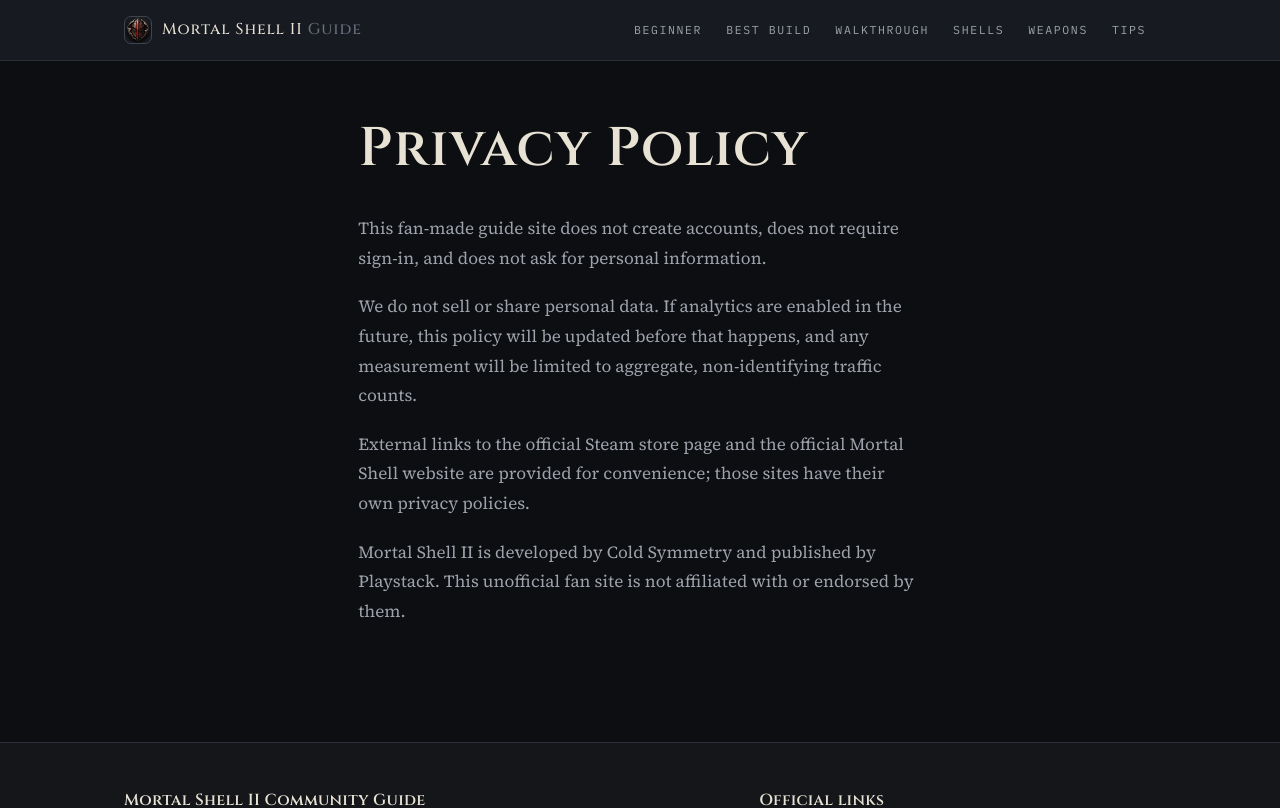
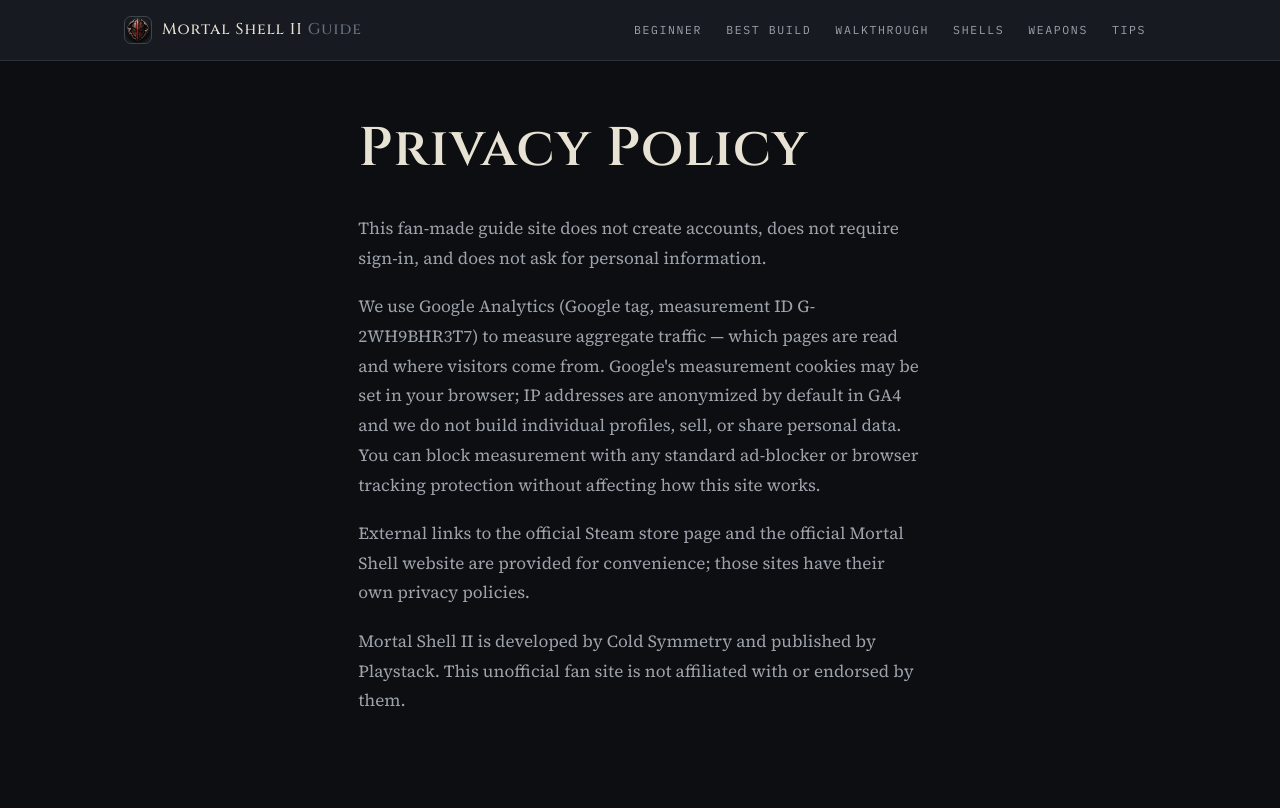
Before and after one commit to bruce-hmz/-mortalshell2, a Next.js app: page /privacy in a window 1280 px wide. Shown: the top 808 px of the page. Built offline with nearby package versions, Linux system fonts and the light colour scheme; no server answers.

Commit message:
Add Google Analytics G-2WH9BHR3T7 via @next/third-parties; disclose in privacy policy

```diff
--- a/app/layout.tsx
+++ b/app/layout.tsx
@@ -1,5 +1,6 @@
 import type { Metadata } from "next";
 import { Cinzel, Source_Serif_4, IBM_Plex_Mono } from "next/font/google";
+import { GoogleAnalytics } from "@next/third-parties/google";
 import "./globals.css";
 import { SiteHeader } from "@/components/site-header";
 import { SiteFooter } from "@/components/site-footer";
@@ -58,6 +59,7 @@ export default function RootLayout({
         <SiteHeader />
         <main id="main">{children}</main>
         <SiteFooter />
+        <GoogleAnalytics gaId="G-2WH9BHR3T7" />
       </body>
     </html>
   );
--- a/app/privacy/page.tsx
+++ b/app/privacy/page.tsx
@@ -16,10 +16,13 @@ export default function PrivacyPage() {
         sign-in, and does not ask for personal information.
       </p>
       <p>
-        We do not sell or share personal data. If analytics are enabled in the
-        future, this policy will be updated before that happens, and any
-        measurement will be limited to aggregate, non-identifying traffic
-        counts.
+        We use Google Analytics (Google tag, measurement ID G-2WH9BHR3T7) to
+        measure aggregate traffic — which pages are read and where visitors
+        come from. Google&apos;s measurement cookies may be set in your
+        browser; IP addresses are anonymized by default in GA4 and we do not
+        build individual profiles, sell, or share personal data. You can
+        block measurement with any standard ad-blocker or browser tracking
+        protection without affecting how this site works.
       </p>
       <p>
         External links to the official Steam store page and the official
--- a/package.json
+++ b/package.json
@@ -9,6 +9,7 @@
     "lint": "next lint"
   },
   "dependencies": {
+    "@next/third-parties": "^16.3.1",
     "next": "^15.5.23",
     "react": "19.1.0",
     "react-dom": "19.1.0"
```
Also changed, not shown: 1 other file (tests, documents, lock files or other folders).
